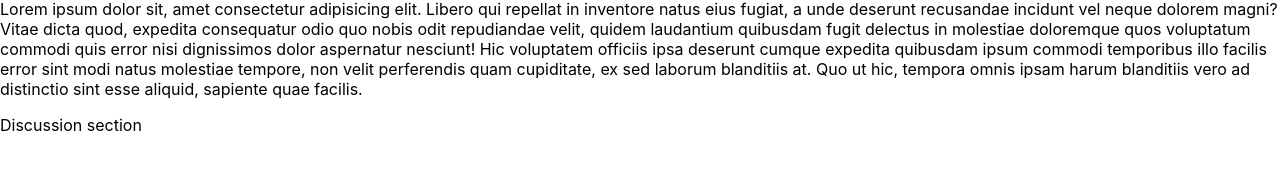
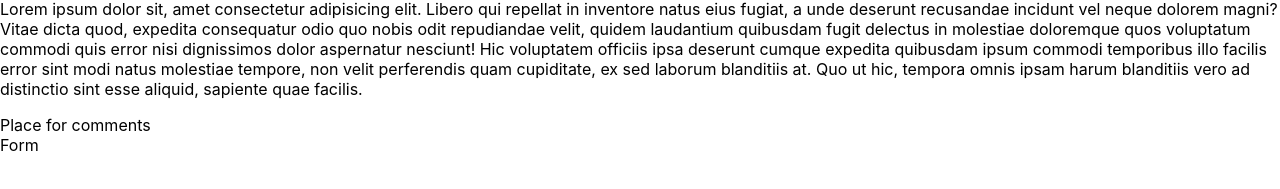
Before and after one commit to dawid-fulmes/discussion-simulation, a React (Create React App) app: page / in a window 1280 px wide. Shown: the part 493-682 px from the top of the page. Built offline with nearby package versions, Linux system fonts and the light colour scheme.

Commit message:
Add Form component to Discussion
Form component has been added to Discussion.js

```diff
--- a/src/components/Discussion.js
+++ b/src/components/Discussion.js
@@ -1,9 +1,13 @@
 import React from 'react';
+import Form from './Form'
 
 const Discussion = () => {
     return (
         <section className="discussion">
-            Discussion section
+            <section>
+                Place for comments
+            </section>
+            <Form />
         </section>
     );
 }
--- /dev/null
+++ b/src/components/Form.js
@@ -0,0 +1,11 @@
+import React from 'react';
+
+const Form = () => {
+    return (
+        <div className="form">
+            Form
+        </div>
+    );
+}
+
+export default Form;
```
Also changed, not shown: src/components/Form.css (added).
